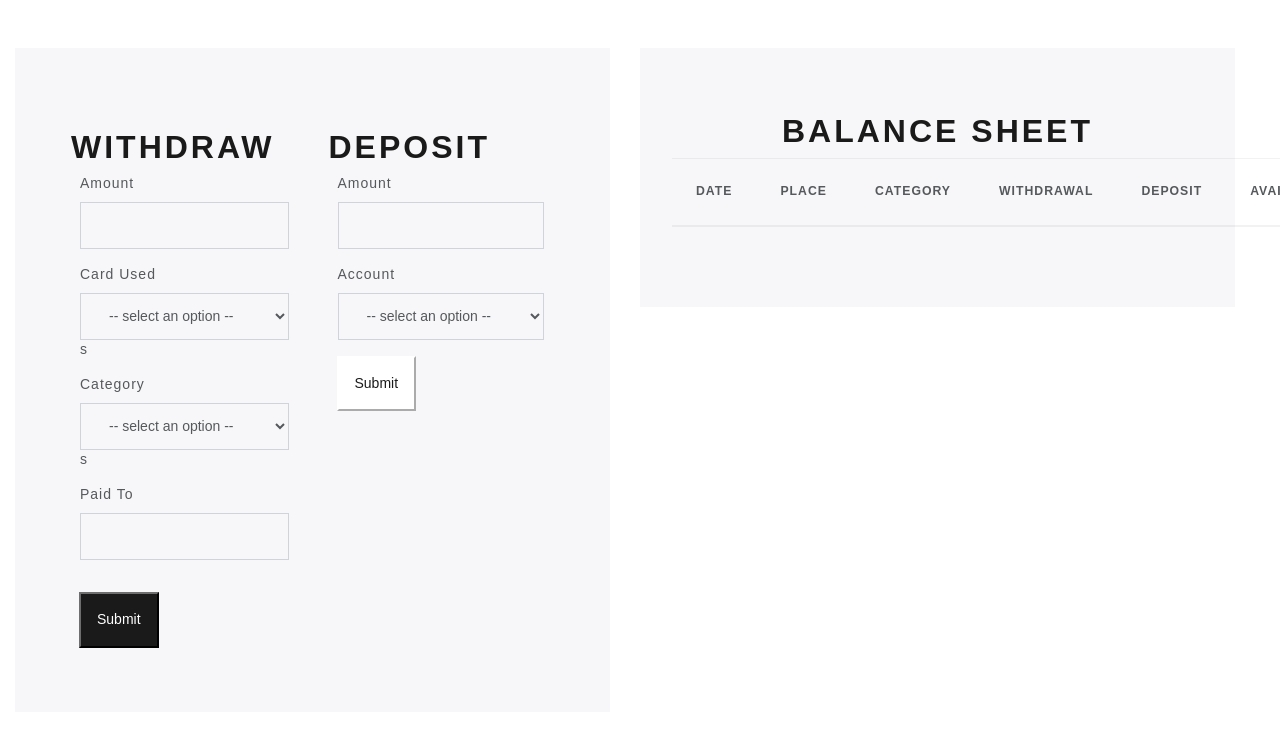
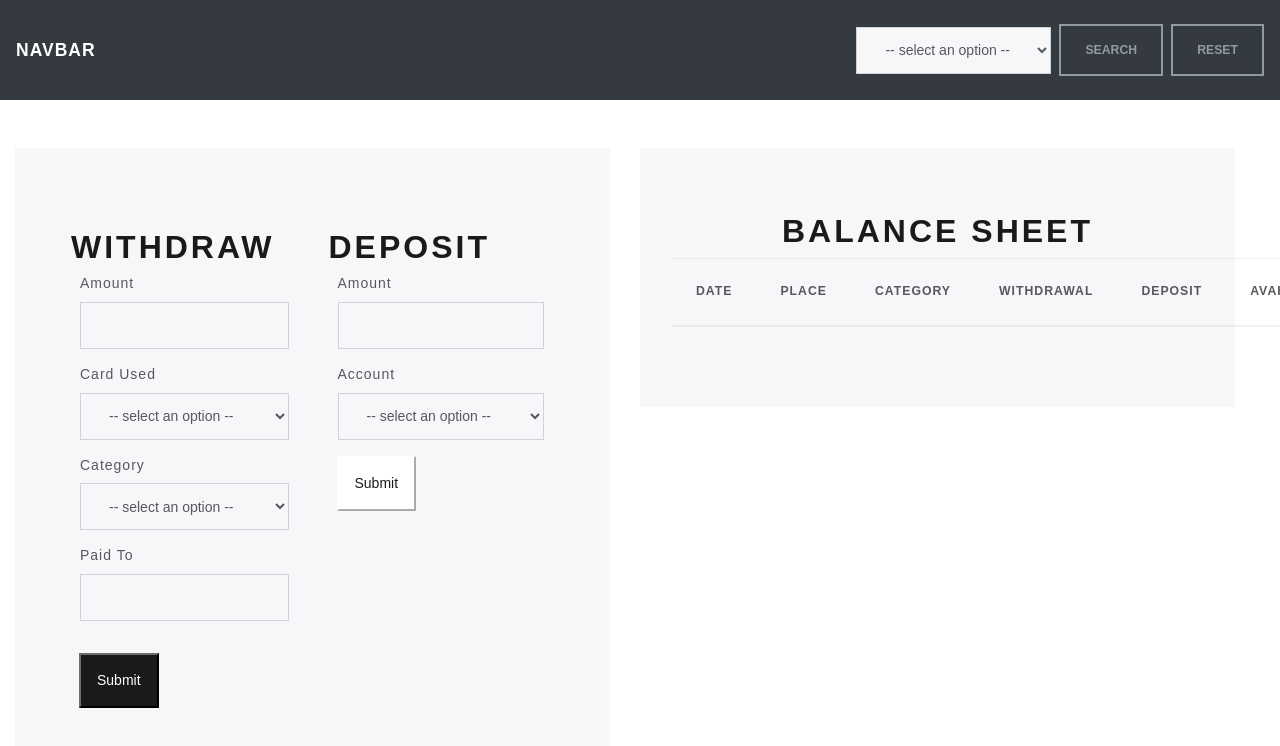
Before and after one commit to plake492/simple_budget, a React (Create React App) app: page / in a window 1280 px wide. Shown: the top 746 px of the page. Built offline with nearby package versions, Linux system fonts and the light colour scheme.

Commit message:
Add TableRow

```diff
--- a/src/App.js
+++ b/src/App.js
@@ -1,9 +1,11 @@
 import './App.css'
 import Spending from './pages/Spending'
+import Nav from './componenets/Nav'
 
 function App () {
   return (
     <div>
+      <Nav />
       <Spending />
     </div>
   )
--- a/src/componenets/Deposit.js
+++ b/src/componenets/Deposit.js
@@ -1,33 +1,34 @@
-import React from 'react'
+import React, { useState } from 'react'
+import Select from './Select'
 
-function Deposit () {
+function Deposit ({ transaction, setTransaction, handleSubmit, accountOptions }) {
+  const handleChange = e => {
+    const { name, value } = e.target
+    if (transaction.type !== 'deposit') {
+      setTransaction({})
+    }
+    setTransaction({ ...transaction, type: 'deposit', [name]: value })
+  }
+
   return (
     <div className='col-md-6 px-3'>
       <h1 className='mt-3'>Deposit</h1>
       <div className='row px-4'>
-        <label for='d_amount'>Amount</label>
+        <label for='amount'>Amount</label>
         <div className='input-group mb-3'>
           <input
-            id='d_amount'
             type='number'
-            min='1'
-            step='any'
+            name='depositAmount'
             className='form-control'
+            onChange={(e) => handleChange(e)}
           />
         </div>
       </div>
       <div className='row px-4'>
-        <label for='d_account'>Account</label>
-        <select id='d_account' className='form-control'>
-          <option disabled selected value>
-                -- select an option --
-          </option>
-          <option>Checking</option>
-          <option>Saving</option>
-        </select>
+        <Select label='Account' name='account' optionsArr={accountOptions} handleChange={handleChange} />
       </div>
       <div className='px-2 mt-3 w-100'>
-        <button id='dep' className='btn-secondary p-3'>Submit</button>
+        <button className='btn-secondary p-3' onClick={() => handleSubmit()}>Submit</button>
       </div>
     </div>
   )
--- /dev/null
+++ b/src/componenets/Nav.js
@@ -0,0 +1,38 @@
+import React, { useState } from 'react'
+import Select from './Select'
+
+function Nav () {
+  const [catOptions, setCatOptions] = useState([
+    { item: 'Grocery', itemId: 1 },
+    { item: 'Food Out', itemId: 2 },
+    { item: 'Extra', itemId: 3 },
+    { item: 'Bill', itemId: 4 },
+    { item: 'Debt', itemId: 5 },
+    { item: 'Gas', itemId: 6 },
+    { item: 'Health', itemId: 7 },
+    { item: 'Undefined', itemId: 8 }
+  ])
+
+  return (
+    <nav className='navbar navbar-dark bg-dark'>
+      <a className='navbar-brand' href='#'>Navbar</a>
+      <div className='form-inline ml-md-auto'>
+        <Select optionsArr={catOptions} />
+        <button
+          id='search_cat_btn'
+          className='btn btn-outline-secondary ml-2 my-2 my-sm-0 mr-2'
+        >
+          Search
+        </button>
+        <button
+          id='reset_cat_btn'
+          className='btn btn-outline-secondary my-2 my-sm-0'
+        >
+          Reset
+        </button>
+      </div>
+    </nav>
+  )
+}
+
+export default Nav
--- a/src/componenets/Select.js
+++ b/src/componenets/Select.js
@@ -3,16 +3,17 @@ import React from 'react'
 function Select ({ label, name, handleChange, optionsArr }) {
   return (
     <>
-      <label for={name}>{label}</label>
-      <select className='form-control' name={name} onChange={(e) => handleChange(e)}>
-        <option defaultValue>
-                    -- select an option --
-        </option>
+      {label ? (<label for={name}>{label}</label>) : null}
+      <select
+        className='form-control'
+        name={name || null}
+        onChange={handleChange ? (e) => handleChange(e) : null}
+      >
+        <option defaultValue> -- select an option -- </option>
         {optionsArr.map((option, key) => (
-          <option key={key}>{option}</option>
+          <option key={key} data-id={option.itemId}>{option.item}</option>
         ))}
       </select>
-    s
     </>
   )
 }
--- a/src/componenets/SpendingTable.js
+++ b/src/componenets/SpendingTable.js
@@ -1,11 +1,11 @@
 import React from 'react'
+import TableRow from './TableRow'
 
-function SpendingTable () {
+function SpendingTable ({ transactionArr }) {
   return (
     <div className='col-md-6'>
       <div className='jumbotron'>
         <h1 className='text-center'>Balance Sheet</h1>
-        <div id='sperad_sheet'>
         <table className='table text-center'>
           <thead>
             <tr>
@@ -17,9 +17,10 @@ function SpendingTable () {
               <th scope='col'>Available</th>
             </tr>
           </thead>
-            <tbody id='t_body' />
+          <tbody>
+            <TableRow transactionArr={transactionArr} />
+          </tbody>
         </table>
-        </div>
       </div>
     </div>
   )
--- /dev/null
+++ b/src/componenets/TableRow.js
@@ -0,0 +1,20 @@
+import React from 'react'
+
+function TableRow ({ transactionArr }) {
+  return (
+    <>
+      {transactionArr.map((item, index) => (
+        <tr key={index} className='table_row'>
+          <th>12/12/20</th>
+          <td>{item.paidTo}</td>
+          <td>{item.category}</td>
+          <td>{item.withdrawlAmount}</td>
+          <td>{item.depositAmount}</td>
+          <td>4300</td>
+        </tr>
+      ))}
+    </>
+  )
+}
+
+export default TableRow
--- a/src/componenets/Withdrawl.js
+++ b/src/componenets/Withdrawl.js
@@ -1,34 +1,23 @@
 import React, { useState } from 'react'
 import Select from './Select'
 
-function DepositWithdrawl () {
-  const [withdrawl, setwithdrawl] = useState({ type: 'withdrawl' })
-  const [catOptions, setCatOptions] = useState([
-    'Grocery',
-    'Food Out',
-    'Extra',
-    'Bill',
-    'Debt',
-    'Gas',
-    'Health',
-    'Undefined'
-  ])
-  const [cardOptions, setCardOptions] = useState(['**** **** **** 0000'])
-
+function DepositWithdrawl ({ transaction, setTransaction, handleSubmit, cardOptions, catOptions }) {
   const handleChange = e => {
     const { name, value } = e.target
-    setwithdrawl({ ...withdrawl, [name]: value })
+    if (transaction.type !== 'withdrawl') {
+      setTransaction({})
+    }
+    setTransaction({ ...transaction, type: 'withdrawl', [name]: value })
   }
-  console.log('withdrawl==>>', withdrawl)
+
   return (
     <div className='col-md-6'>
       <h1 className='mt-3'>Withdraw</h1>
       <div className='row px-4'>
-        <label for='w_amount'>Amount</label>
+        <label for='amount'>Amount</label>
         <div className='input-group mb-3'>
           <input
-            id='w_amount'
-            name='amount'
+            name='withdrawlAmount'
             type='number'
             className='form-control'
             onChange={(e) => handleChange(e)}
@@ -63,7 +52,7 @@ function DepositWithdrawl () {
         </div>
       </div>
       <div className='px-2 mt-3 w-100'>
-        <button id='with' className='btn-primary p-3'>Submit</button>
+        <button className='btn-primary p-3' onClick={() => handleSubmit()}>Submit</button>
       </div>
     </div>
   )
--- a/src/pages/Spending.js
+++ b/src/pages/Spending.js
@@ -1,21 +1,52 @@
-import React, { useState, useEffect } from 'react'
+import React, { useState } from 'react'
 import Withdrawl from '../componenets/Withdrawl'
 import Deposit from '../componenets/Deposit'
 import SpendingTable from '../componenets/SpendingTable'
 
 function Spending () {
+  const [transaction, setTransaction] = useState({})
+  const [transactionArr, setTransactionArr] = useState([])
+  const [accountOptions, setAccountOptions] = useState([{ item: 'Checking', itemId: 1 }, { item: 'Savings', itemId: 2 }])
+  const [cardOptions, setCardOptions] = useState([{ item: '**** **** **** 0000', itemId: 1 }])
+  const [catOptions, setCatOptions] = useState([
+    { item: 'Grocery', itemId: 1 },
+    { item: 'Food Out', itemId: 2 },
+    { item: 'Extra', itemId: 3 },
+    { item: 'Bill', itemId: 4 },
+    { item: 'Debt', itemId: 5 },
+    { item: 'Gas', itemId: 6 },
+    { item: 'Health', itemId: 7 },
+    { item: 'Undefined', itemId: 8 }
+  ])
+
+  const handleSubmit = () => {
+    setTransactionArr([...transactionArr, transaction])
+    setTransaction({})
+  }
+
   return (
     <>
       <div className='container-fluid mt-5 row'>
         <div className='col-md-6'>
           <div className='jumbotron'>
             <div className='row px-4'>
-              <Withdrawl />
-              <Deposit />
+              <Withdrawl
+                transaction={transaction}
+                setTransaction={setTransaction}
+                handleSubmit={handleSubmit}
+                catOptions={catOptions}
+                cardOptions={cardOptions}
+              />
+              <Deposit
+                transaction={transaction}
+                setTransaction={setTransaction}
+                handleSubmit={handleSubmit}
+                accountOptions={accountOptions}
+              />
             </div>
           </div>
         </div>
-        <SpendingTable />
+        <SpendingTable transactionArr={transactionArr} />
       </div>
     </>
   )
```
Also changed, not shown: 1 other file (tests, documents, lock files or other folders). Lines whose indentation alone changed are shown as unchanged.
